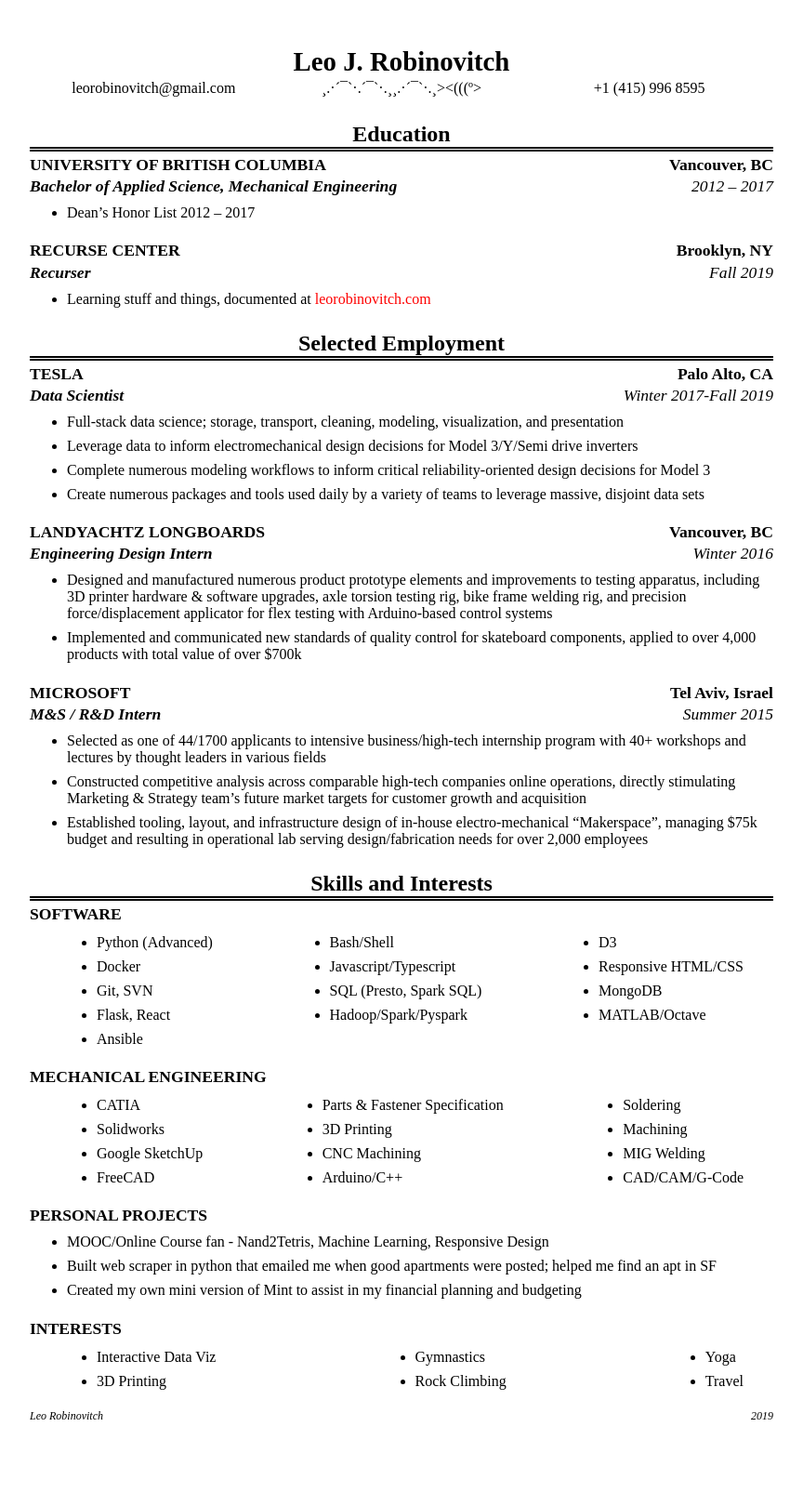
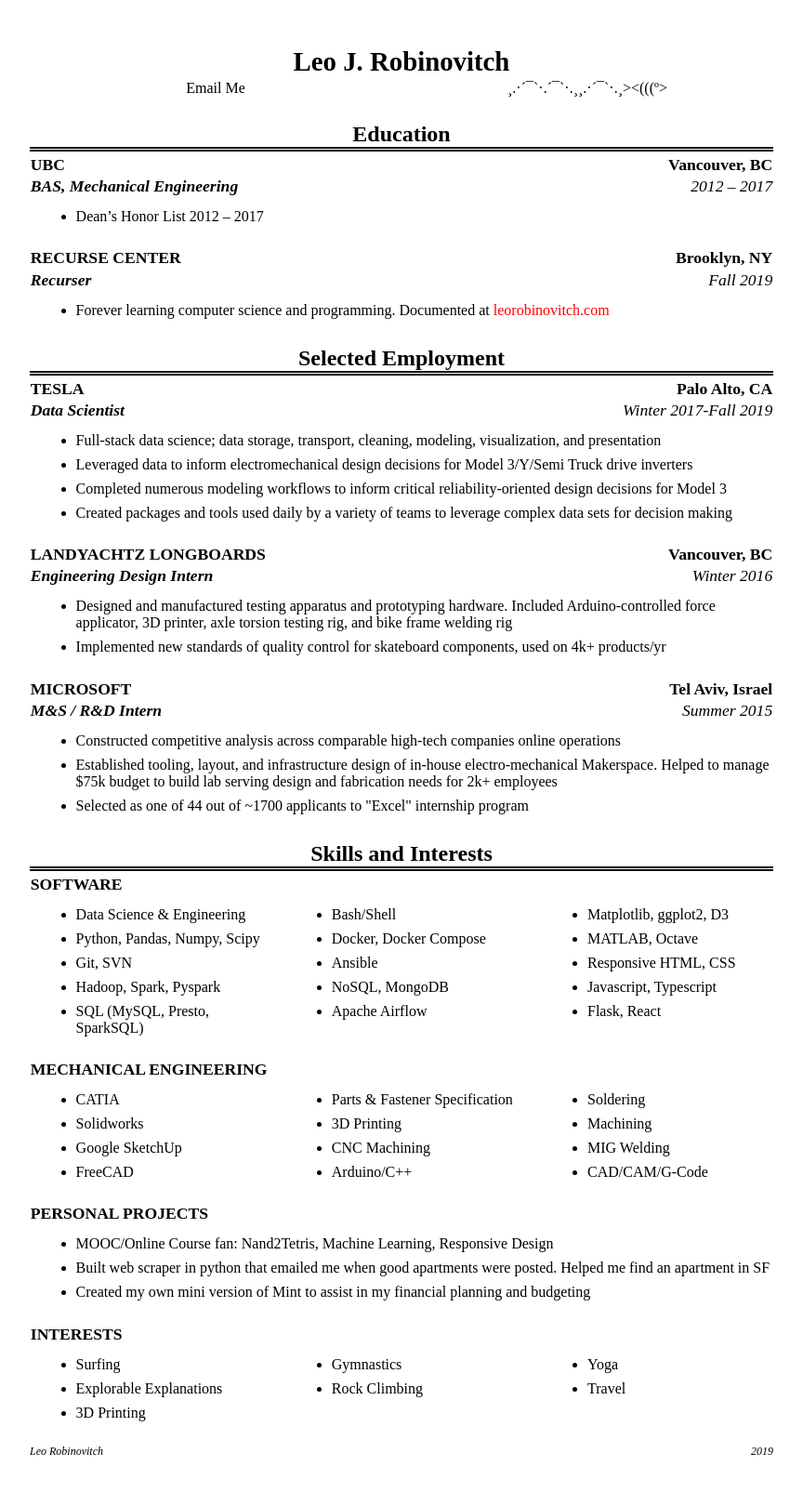
Before and after one commit to robinovitch61/robinovitch61.github.io, a Jekyll site: the page resume.html, which Jekyll copies as it is, in a window 1280 px wide. Shown: the whole page at 93% size, without its empty margins (208-1072 px from the left). Built offline with Jekyll 4.4.1, drawn with Linux system fonts in a browser that asks for light colours; before the commit the page ends 1582 px from its top, so only the background shows below that.

Commit message:
add resume

```diff
--- a/resume.html
+++ b/resume.html
@@ -7,13 +7,39 @@
     <meta name="author" content="Leo Robinovitch">
     <meta name="description" content="Leo Robinovitch">
     <meta name="keywords" content="hire,me,please">
-  <link rel="shortcut icon" href="favicon.ico" type="image/vnd.microsoft.icon">
+  <link rel="shortcut icon" href="/assets/images/favicon.png" type="image/vnd.microsoft.icon">
   <style type="text/css">
+
+    html {
+      font-size: 16px;
+    }
 
     body {
       margin: 0;
       color: black;
       font-family: TimesNewRoman,Times New Roman,Times,Baskerville,Georgia,serif;
+    }
+
+    .container {
+     margin: 0 auto;
+     max-width: 50em;
+     width: 90%;
+    }
+
+    .container h2 {
+      border-bottom: 5px double black;
+      margin: 0.125em 0;
+    }
+
+    @media print {
+      html {
+        font-size: 10px;
+      }
+
+      .container {
+        width: 100%;
+        max-width: none;
+      }
     }
 
     header {
@@ -27,11 +53,11 @@
     a {
       font-style: normal;
       text-decoration: none;
-      color: red;
+      color: black;
     }
 
-    h1 a {
-      color: black;
+    .a-highlight {
+      color: red;
     }
 
     a:active,
@@ -65,30 +90,67 @@
     }
 
     ul {
-      margin: 0.125em 0 1.25em;
+      padding-left: 2em;
+      margin: 0.5em 0 1.25em 1.1em;
     }
 
     li {
-      margin-top: 0.5em;
+      padding: 0.25em 0;
     }
 
-    .container {
-     margin: 0 auto;
-     max-width: 50em;
-     width: 90%;
-     /* border: 0.05px solid orange; */
+    .ul-third {
+      width: 25%;
+      overflow-wrap: break-word;
     }
 
-   .container h2 {
-     border-bottom: 5px double black;
-     margin: 0.125em 0;
+    .ul-container {
+      display: flex;
+      flex-wrap: wrap;
+      align-items: flex-start;
+      justify-content: space-between;
+    }
+
+    .item-subtitle {
+      display: flex;
+      flex-wrap: wrap;
+      justify-content: space-between;
+      margin: 0 0.05em;
+    }
+
+    @media screen and (max-width:800px) {
+
+      .ul-container {
+        flex-direction: column;
+      }
+
+      .ul-third {
+        width: 100%;
+      }
+
+      .ul-third-top {
+        margin-bottom: 0;
+      }
+
+      .ul-third-mid {
+        margin-top: 0;
+        margin-bottom: 0;
+      }
+
+      .ul-third-bottom {
+        margin-top: 0;
+      }
+
+      .item-subtitle {
+        flex-direction: column;
+        align-items: flex-start;
+      }
+
     }
 
     .doc-subtitle {
       display: flex;
       flex-wrap: wrap;
       justify-content: space-around;
-      /* border: 0.05px solid purple; */
     }
 
     .doc-subtitle p {
@@ -96,21 +158,6 @@
       min-width: 10%;
       overflow-wrap: break-word;
       text-align: center;
-    }
-
-    .item-title {
-      display: flex;
-      flex-wrap: wrap;
-      justify-content: space-between;
-      /* border: 0.05px solid red; */
-    }
-
-    .list-cols {
-      display: flex;
-      flex-wrap: wrap;
-      justify-content: space-between;
-      margin-left: 2em;
-      margin-right: 2em;
     }
 
     .role,
@@ -137,121 +184,116 @@
   </style>
   </head>
   <body>
+    <div class="container">
       <header>
-      <div class="container">
           <h1><a href="https://leorobinovitch.com">Leo J. Robinovitch</a></h1>
           <div class="doc-subtitle">
-          <p>leorobinovitch@gmail.com</p>
+            <p><a class="a-contact" href="mailto:leorobinovitch@gmail.com">Email Me</a></p>
             <p>¸.·´¯`·.´¯`·.¸¸.·´¯`·.¸><(((º></p>
-          <p>+1 (415) 996 8595</p>
-        </div>
           </div>
       </header>
 
       <!-- EDUCATION -->
       <section>
-      <div class="container">
         <h2>Education</h2>
 
         <!-- UBC -->
-        <div class="item-title"><h3>UNIVERSITY OF BRITISH COLUMBIA</h3><h3>Vancouver, BC</h3></div>
-        <div class="item-title"><h3 class="role">Bachelor of Applied Science, Mechanical Engineering</h3><h3 class='date'>2012 – 2017</h3></div>
+        <div class="item-subtitle"><h3>UBC</h3><h3>Vancouver, BC</h3></div>
+        <div class="item-subtitle"><h3 class="role">BAS, Mechanical Engineering</h3><h3 class='date'>2012 – 2017</h3></div>
         <ul>
           <li>Dean’s Honor List 2012 – 2017</li>
         </ul>
 
         <!-- Recurse -->
-        <div class="item-title"><h3>RECURSE CENTER</h3><h3>Brooklyn, NY</h3></div>
-        <div class="item-title"><h3 class="role">Recurser</h3><h3 class='date'>Fall 2019</h3></div>
+        <div class="item-subtitle"><h3>RECURSE CENTER</h3><h3>Brooklyn, NY</h3></div>
+        <div class="item-subtitle"><h3 class="role">Recurser</h3><h3 class='date'>Fall 2019</h3></div>
         <ul>
-          <li>Learning stuff and things, documented at <a href="https://leorobinovitch.com">leorobinovitch.com</a></li>
+          <li>Forever learning computer science and programming. Documented at <a class="a-highlight" href="https://leorobinovitch.com">leorobinovitch.com</a></li>
         </ul>
-      </div>
       </section>
 
       <!-- SELECTED EMPLOYMENT -->
       <section>
-      <div class="container">
         <h2>Selected Employment</h2>
 
         <!-- Tesla -->
-        <div class="item-title"><h3>TESLA</h3><h3>Palo Alto, CA</h3></div>
-        <div class="item-title"><h3 class="role">Data Scientist</h3><h3 class='date'>Winter 2017-Fall 2019</h3></div>
+        <div class="item-subtitle"><h3>TESLA</h3><h3>Palo Alto, CA</h3></div>
+        <div class="item-subtitle"><h3 class="role">Data Scientist</h3><h3 class='date'>Winter 2017-Fall 2019</h3></div>
         <ul>
-          <li>Full-stack data science; storage, transport, cleaning, modeling, visualization, and presentation</li>
-          <li>Leverage data to inform electromechanical design decisions for Model 3/Y/Semi drive inverters</li>
-          <li>Complete numerous modeling workflows to inform critical reliability-oriented design decisions for Model 3</li>
-          <li>Create numerous packages and tools used daily by a variety of teams to leverage massive, disjoint data sets</li>
+          <li>Full-stack data science; data storage, transport, cleaning, modeling, visualization, and presentation</li>
+          <li>Leveraged data to inform electromechanical design decisions for Model 3/Y/Semi Truck drive inverters</li>
+          <li>Completed numerous modeling workflows to inform critical reliability-oriented design decisions for Model 3</li>
+          <li>Created packages and tools used daily by a variety of teams to leverage complex data sets for decision making</li>
         </ul>
 
         <!-- Landyachtz -->
-        <div class="item-title"><h3>LANDYACHTZ LONGBOARDS</h3><h3>Vancouver, BC</h3></div>
-        <div class="item-title"><h3 class="role">Engineering Design Intern</h3><h3 class='date'>Winter 2016</h3></div>
+        <div class="item-subtitle"><h3>LANDYACHTZ LONGBOARDS</h3><h3>Vancouver, BC</h3></div>
+        <div class="item-subtitle"><h3 class="role">Engineering Design Intern</h3><h3 class='date'>Winter 2016</h3></div>
         <ul>
-          <li>Designed and manufactured numerous product prototype elements and improvements to testing apparatus, including 3D printer hardware & software upgrades, axle torsion testing rig, bike frame welding rig, and precision force/displacement applicator for flex testing with Arduino-based control systems</li>
-          <li>Implemented and communicated new standards of quality control for skateboard components, applied to over 4,000 products with total value of over $700k</li>
+          <li>Designed and manufactured testing apparatus and prototyping hardware. Included Arduino-controlled force applicator, 3D printer, axle torsion testing rig, and bike frame welding rig</li>
+          <li>Implemented new standards of quality control for skateboard components, used on 4k+ products/yr</li>
         </ul>
 
         <!-- Microsoft -->
-        <div class="item-title"><h3>MICROSOFT</h3><h3>Tel Aviv, Israel</h3></div>
-        <div class="item-title"><h3 class="role">M&S / R&D Intern</h3><h3 class='date'>Summer 2015</h3></div>
+        <div class="item-subtitle"><h3>MICROSOFT</h3><h3>Tel Aviv, Israel</h3></div>
+        <div class="item-subtitle"><h3 class="role">M&S / R&D Intern</h3><h3 class='date'>Summer 2015</h3></div>
         <ul>
-          <li>Selected as one of 44/1700 applicants to intensive business/high-tech internship program with 40+ workshops and lectures by thought leaders in various fields</li>
-          <li>Constructed competitive analysis across comparable high-tech companies online operations, directly stimulating Marketing & Strategy team’s future market targets for customer growth and acquisition</li>
-          <li>Established tooling, layout, and infrastructure design of in-house electro-mechanical “Makerspace”, managing $75k budget and resulting in operational lab serving design/fabrication needs for over 2,000 employees            </li>
+          <li>Constructed competitive analysis across comparable high-tech companies online operations</li>
+          <li>Established tooling, layout, and infrastructure design of in-house electro-mechanical Makerspace. Helped to manage $75k budget to build lab serving design and fabrication needs for 2k+ employees            </li>
+          <li>Selected as one of 44 out of ~1700 applicants to "Excel" internship program</li>
         </ul>
-      </div>
       </section>
 
       <!-- SKILLS AND INTERESTS -->
       <section>
-      <div class="container">
         <h2>Skills and Interests</h2>
 
         <!-- Software -->
-        <div class="item-title"><h3>SOFTWARE</h3></div>
-        <div class="list-cols">
-          <ul>
-            <li>Python (Advanced)</li>
-            <li>Docker</li>
+        <div class="item-subtitle"><h3>SOFTWARE</h3></div>
+        <div class="ul-container">
+          <ul class="ul-third ul-third-top">
+            <li>Data Science & Engineering</li>
+            <li>Python, Pandas, Numpy, Scipy</li>
             <li>Git, SVN</li>
-            <li>Flask, React</li>
-            <li>Ansible</li>
+            <li>Hadoop, Spark, Pyspark</li>
+            <li>SQL (MySQL, Presto, SparkSQL)</li>
           </ul>
 
-          <ul>
+          <ul class="ul-third ul-third-mid">
             <li>Bash/Shell</li>
-            <li>Javascript/Typescript</li>
-            <li>SQL (Presto, Spark SQL)</li>
-            <li>Hadoop/Spark/Pyspark</li>
+            <li>Docker, Docker Compose</li>
+            <li>Ansible</li>
+            <li>NoSQL, MongoDB</li>
+            <li>Apache Airflow</li>
           </ul>
 
-          <ul>
-            <li>D3</li>
-            <li>Responsive HTML/CSS</li>
-            <li>MongoDB</li>
-            <li>MATLAB/Octave</li>
+          <ul class="ul-third ul-third-bottom">
+            <li>Matplotlib, ggplot2, D3</li>
+            <li>MATLAB, Octave</li>
+            <li>Responsive HTML, CSS</li>
+            <li>Javascript, Typescript</li>
+            <li>Flask, React</li>
           </ul>
         </div>
 
         <!-- Mechanical Engineering -->
-        <div class="item-title"><h3>MECHANICAL ENGINEERING</h3></div>
-        <div class="list-cols">
-          <ul>
+        <div class="item-subtitle"><h3>MECHANICAL ENGINEERING</h3></div>
+        <div class="ul-container">
+          <ul class="ul-third ul-third-top">
             <li>CATIA</li>
             <li>Solidworks</li>
             <li>Google SketchUp</li>
             <li>FreeCAD</li>
           </ul>
 
-          <ul>
+          <ul class="ul-third ul-third-mid">
             <li>Parts & Fastener Specification</li>
             <li>3D Printing</li>
             <li>CNC Machining</li>
             <li>Arduino/C++</li>
           </ul>
 
-          <ul>
+          <ul class="ul-third ul-third-bottom">
             <li>Soldering</li>
             <li>Machining</li>
             <li>MIG Welding</li>
@@ -260,42 +302,41 @@
         </div>
 
         <!-- Personal Projects -->
-        <div class="item-title"><h3>PERSONAL PROJECTS</h3></div>
+        <div class="item-subtitle"><h3>PERSONAL PROJECTS</h3></div>
         <ul>
-          <li>MOOC/Online Course fan - Nand2Tetris, Machine Learning, Responsive Design</li>
-          <li>Built web scraper in python that emailed me when good apartments were posted; helped me find an apt in SF</li>
+          <li>MOOC/Online Course fan: Nand2Tetris, Machine Learning, Responsive Design</li>
+          <li>Built web scraper in python that emailed me when good apartments were posted. Helped me find an apartment in SF</li>
           <li>Created my own mini version of Mint to assist in my financial planning and budgeting</li>
         </ul>
 
         <!-- Interests -->
-        <div class="item-title"><h3>INTERESTS</h3></div>
-        <div class="list-cols">
-          <ul>
-            <li>Interactive Data Viz</li>
+        <div class="item-subtitle"><h3>INTERESTS</h3></div>
+        <div class="ul-container">
+          <ul class="ul-third ul-third-top">
+            <li>Surfing</li>
+            <li>Explorable Explanations</li>
             <li>3D Printing</li>
           </ul>
 
-          <ul>
+          <ul class="ul-third ul-third-mid">
             <li>Gymnastics</li>
             <li>Rock Climbing</li>
           </ul>
 
-          <ul>
+          <ul class="ul-third ul-third-bottom">
             <li>Yoga</li>
             <li>Travel</li>
           </ul>
         </div>
 
-      </div>
       </section>
 
       <footer>
-      <div class="container">
         <div class="footer">
           <p>Leo Robinovitch</p>
           <p><script type="text/JavaScript">document.write(new Date().getFullYear());</script></p>
         </div>
+      </footer>
     </div>
-    </footer>
   </body>
 </html>
```
Also changed, not shown: other parts of resume.html (+0 -1 lines), 2 other files. Lines whose indentation alone changed are shown as unchanged.
